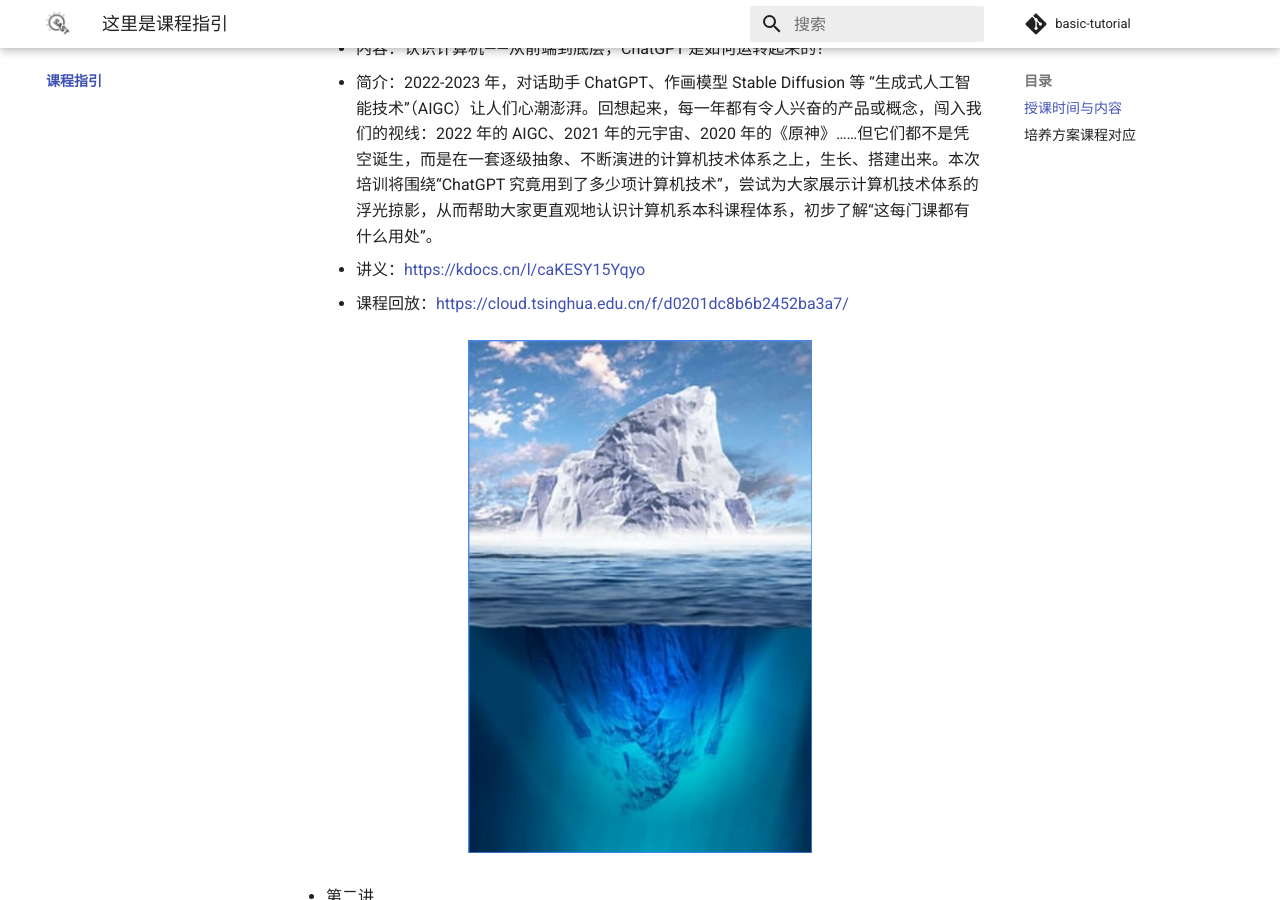
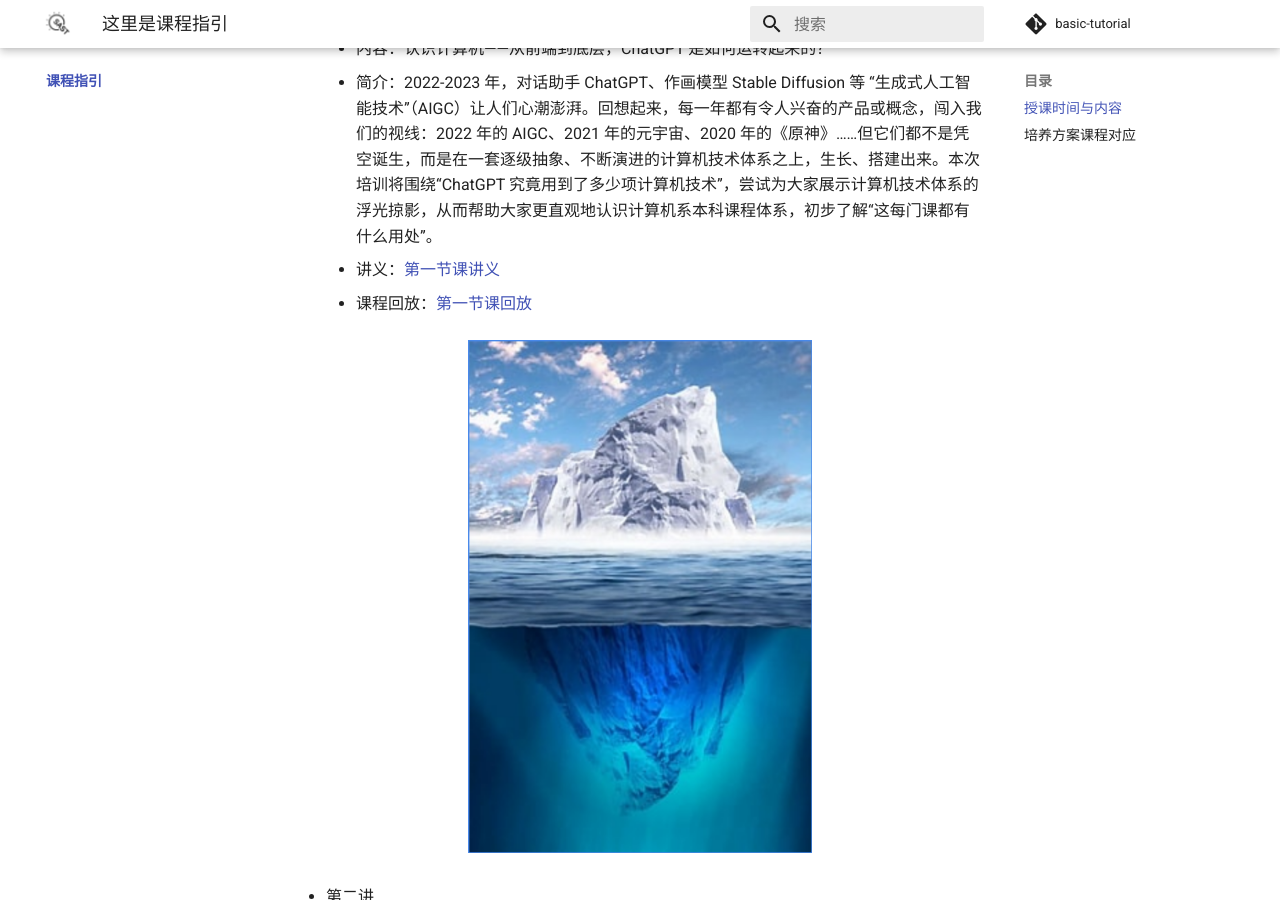
Before and after one commit to ChenMohan1010/basic-tutorial, an MkDocs documentation site: the page built from docs/courses/index.md, in a window 1280 px wide and 900 px high, scrolled down 347 px. Built offline with MkDocs 1.6.1 and Material for MkDocs 9.7.7, drawn with Linux system fonts in a browser that asks for light colours; comment, search, counter and statistics services are not loaded.

Commit message:
update lesson1 description

```diff
--- a/docs/courses/index.md
+++ b/docs/courses/index.md
@@ -8,8 +8,8 @@
     * 讲师：教研院 刘润达 & 计 03 安一帆
     * 内容：认识计算机——从前端到底层，ChatGPT 是如何运转起来的？
     * 简介：2022-2023 年，对话助手 ChatGPT、作画模型 Stable Diffusion 等 “生成式人工智能技术”（AIGC）让人们心潮澎湃。回想起来，每一年都有令人兴奋的产品或概念，闯入我们的视线：2022 年的 AIGC、2021 年的元宇宙、2020 年的《原神》……但它们都不是凭空诞生，而是在一套逐级抽象、不断演进的计算机技术体系之上，生长、搭建出来。本次培训将围绕“ChatGPT 究竟用到了多少项计算机技术”，尝试为大家展示计算机技术体系的浮光掠影，从而帮助大家更直观地认识计算机系本科课程体系，初步了解“这每门课都有什么用处”。
-    * 讲义：https://kdocs.cn/l/caKESY15Yqyo
-    * 课程回放：https://cloud.tsinghua.edu.cn/f/d0201dc8b6b2452ba3a7/
+    * 讲义：[第一节课讲义](https://kdocs.cn/l/caKESY15Yqyo)
+    * 课程回放：[第一节课回放](https://cloud.tsinghua.edu.cn/f/d0201dc8b6b2452ba3a7/)
 
 
 <div align=center>
```
